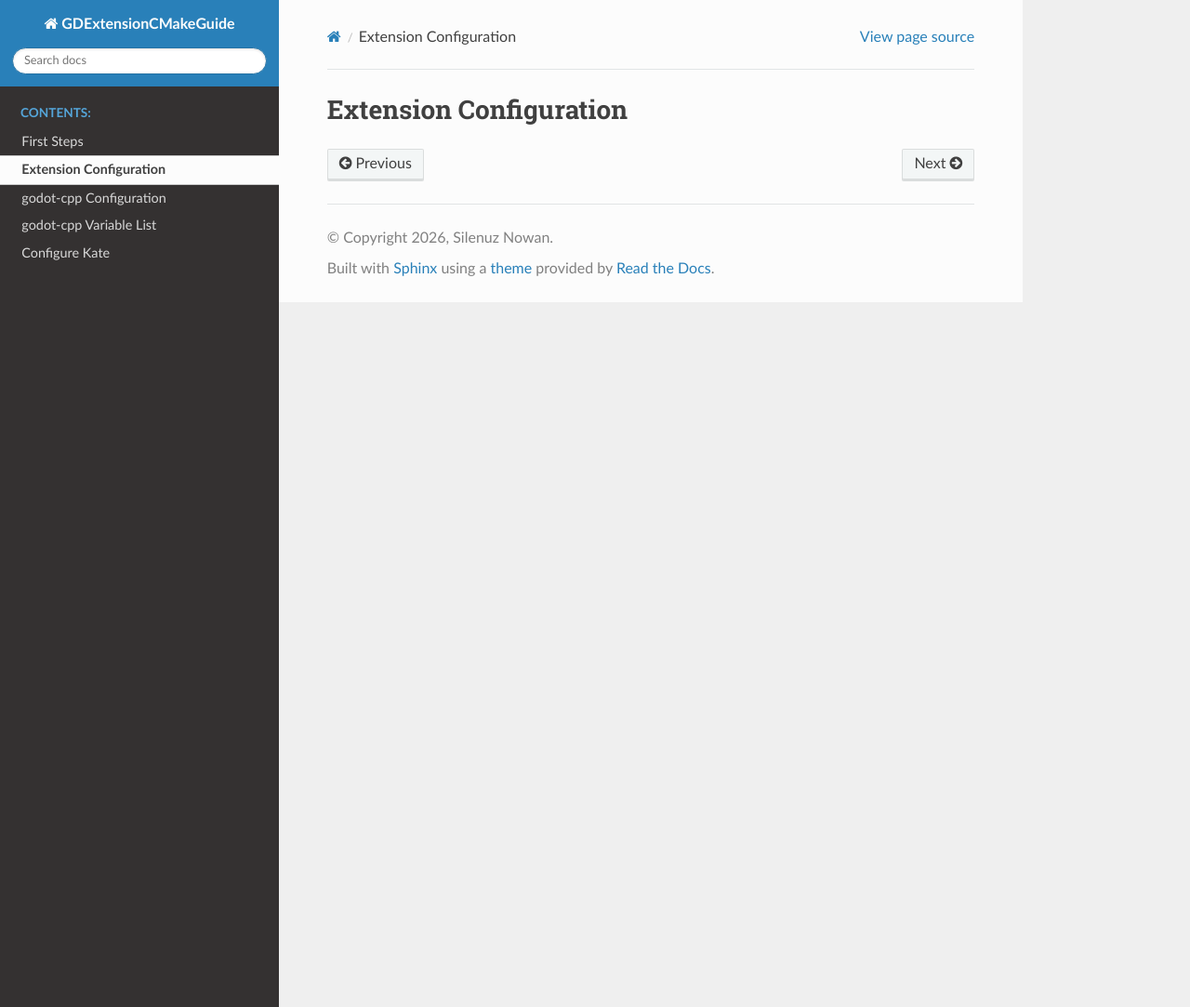
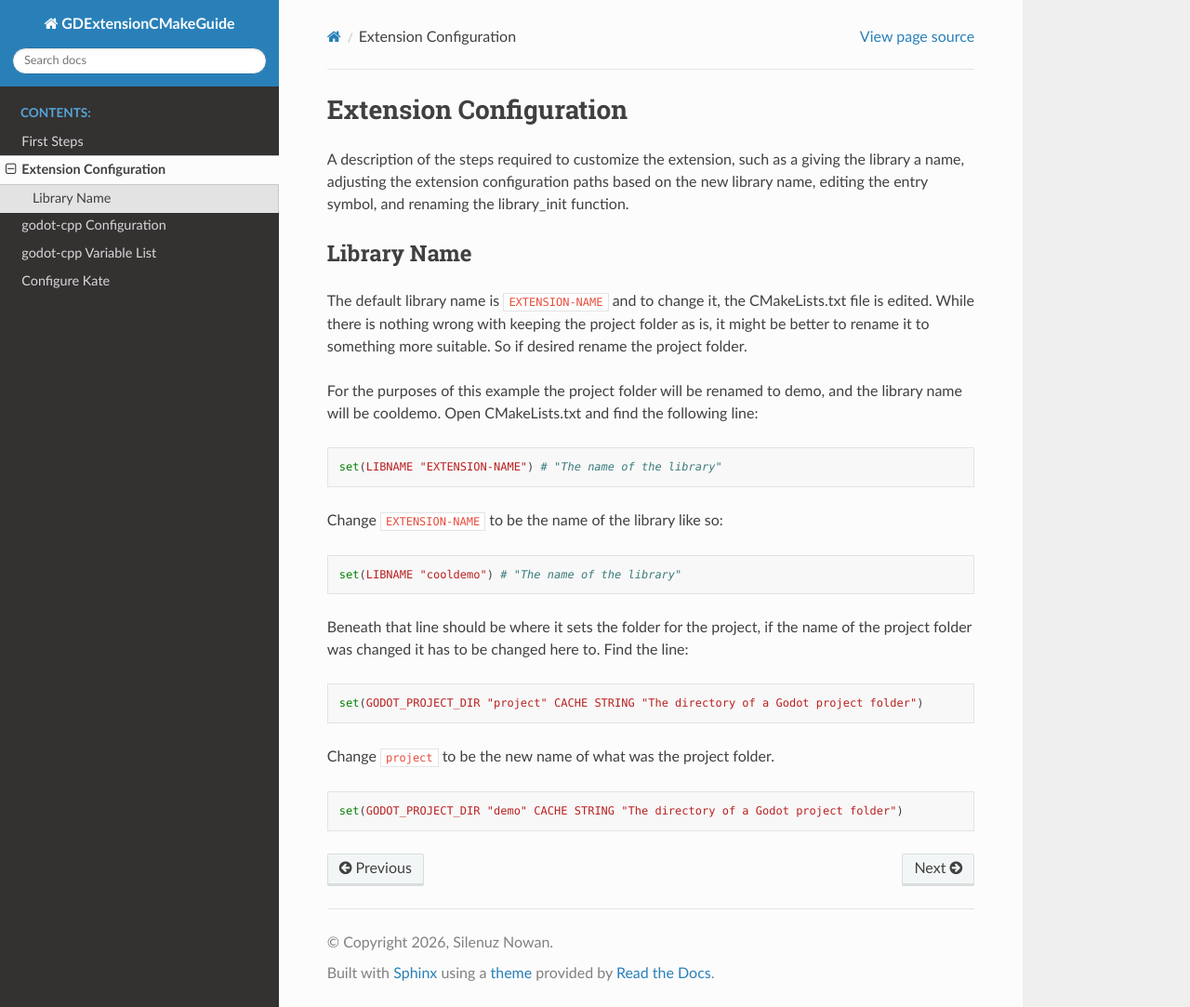
Before and after one commit to silenuz/GDExtension_CMake, a Sphinx documentation site: the page built from docs/source/introduction/extension_configuration.rst, in a window 1280 px wide and 1083 px high. Shown: the whole window at 93% size. Built offline with Sphinx 7.4.7 and the Read the Docs theme 3.1.0, drawn with Linux system fonts in a browser that asks for light colours.

Commit message:
started extension configuration

```diff
--- a/docs/source/introduction/extension_configuration.rst
+++ b/docs/source/introduction/extension_configuration.rst
@@ -1,2 +1,37 @@
 Extension Configuration
 -----------------------
+A description of the steps required to customize the extension, such as a giving the library a name,
+adjusting the extension configuration paths based on the new library name, editing the entry symbol,
+and renaming the library_init function.
+
+Library Name
+============
+The default library name is ``EXTENSION-NAME`` and to change it, the CMakeLists.txt file is edited.
+While there is nothing wrong with keeping the project folder as is, it might be better
+to rename it to something more suitable.  So if desired rename the project folder.
+
+For the purposes of this example the project folder will be renamed to demo, and the library name will be
+cooldemo.  Open CMakeLists.txt and find the following line:
+
+.. code:: cmake
+
+    set(LIBNAME "EXTENSION-NAME") # "The name of the library"
+
+Change ``EXTENSION-NAME`` to be the name of the library like so:
+
+.. code:: cmake
+
+    set(LIBNAME "cooldemo") # "The name of the library"
+
+Beneath that line should be where it sets the folder for the project, if the name of the project folder was changed it
+has to be changed here to.  Find the line:
+
+.. code:: cmake
+
+    set(GODOT_PROJECT_DIR "project" CACHE STRING "The directory of a Godot project folder")
+
+Change ``project`` to be the new name of what was the project folder.
+
+.. code:: cmake
+
+    set(GODOT_PROJECT_DIR "demo" CACHE STRING "The directory of a Godot project folder")
```
